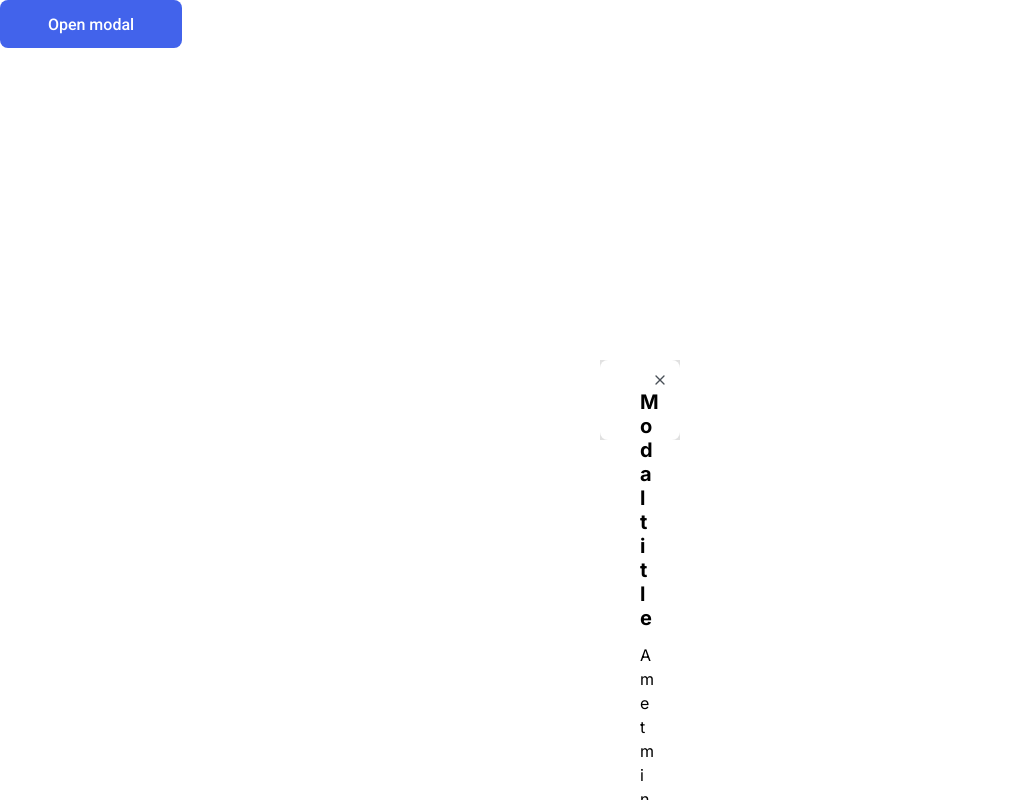
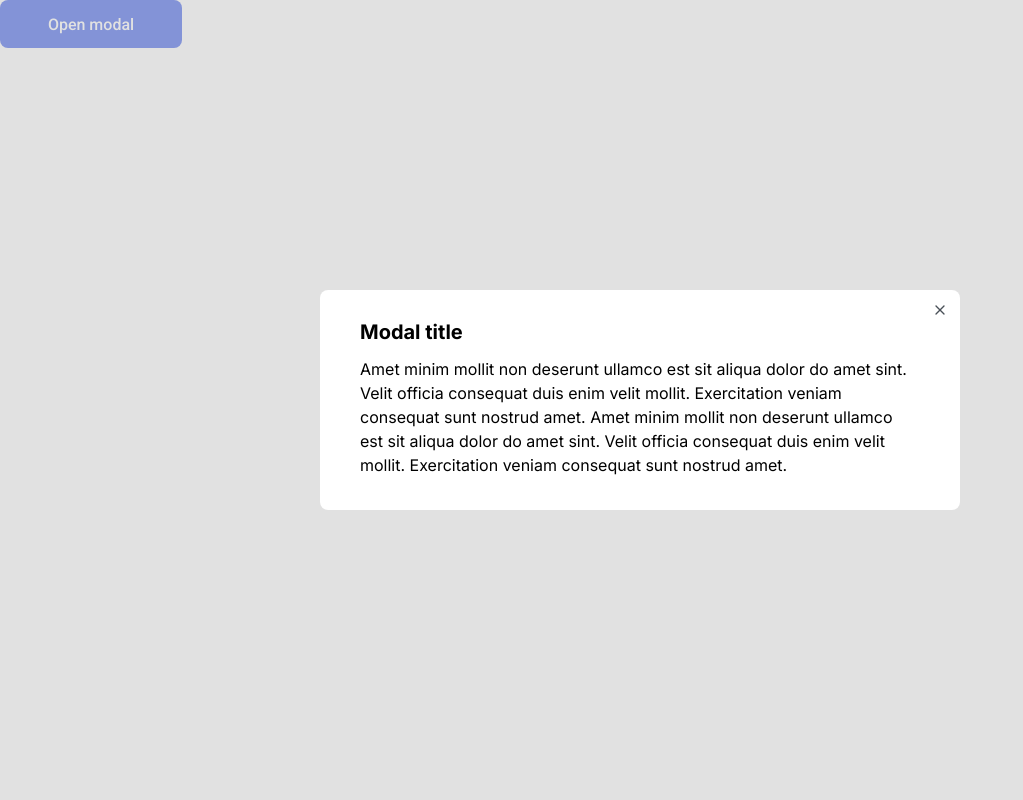
Before and after one commit to maratabdulin/htmlcss-20210812_marato13, a website: page 05-lection3/02-modal/index.html in a window 1280 px wide. Both pictures are taken after a click on the button "Open modal". Shown: the whole page, without its empty margins (0-1023 px from the left). Drawn offline with Linux system fonts and the light colour scheme.

Commit message:
fix modal window

```diff
--- a/05-lection3/02-modal/modal.css
+++ b/05-lection3/02-modal/modal.css
@@ -15,12 +15,12 @@
 }
 .modal {
 	display: none;
+	width: 100%;
+	height: 100%;
 	position: fixed;
-	padding: 40px;
 	background-color: rgba(196, 196, 196, 0.5);
-	left: 50%;
-	top: 50%;
-	transform: translate(-50%, -50%);
+	left: 0;
+	top: 0;
 }
 
 .modal__window {
@@ -31,12 +31,9 @@
 	border-radius: 8px;
 	padding: 30px 40px 33px 40px;
 	position: absolute;
-	top: 0px;
-	bottom: 0px;
-	left: 0px;
-	right: 0px;
-	width: 100%;
-	height: 100%;
+	top: 50%;
+	left: 50%;
+	transform: translate(-50%, -50%);
 }
 
 .modal__title {
```
